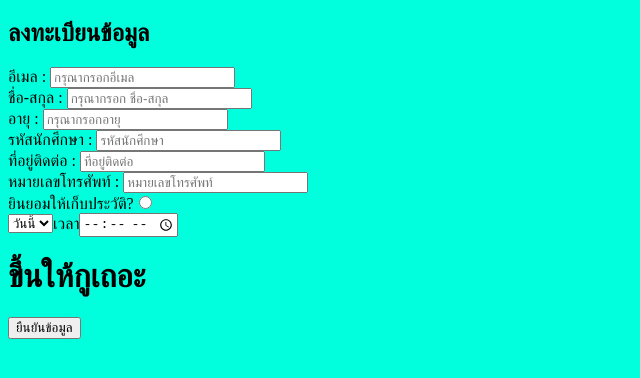
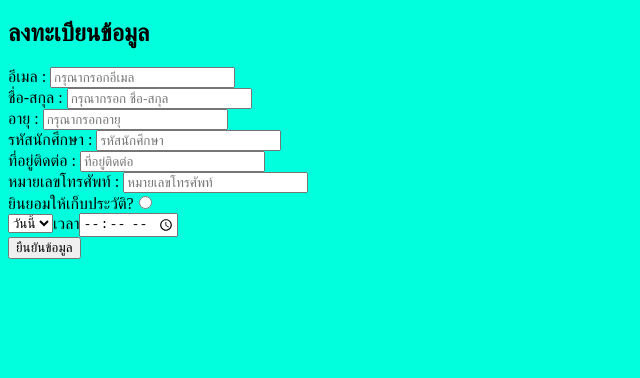
Before and after one commit to yasuoukun/AS.2, a React (Create React App) app: page / in a window 1280 px wide. Shown: the top 378 px of the page, without its empty margins (0-640 px from the left). Built offline with nearby package versions, Linux system fonts and the light colour scheme.

Commit message:
new commit

```diff
--- a/src/Form.js
+++ b/src/Form.js
@@ -119,7 +119,7 @@ render(){
 
 
 
-		<h1>ขึ้นให้กูเถอะ</h1>
+
 		<button>ยืนยันข้อมูล</button>
 
 	</form>
```
